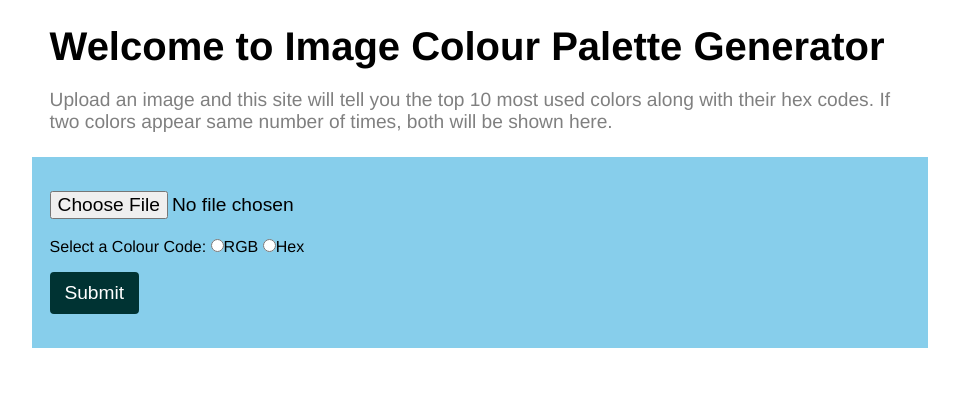
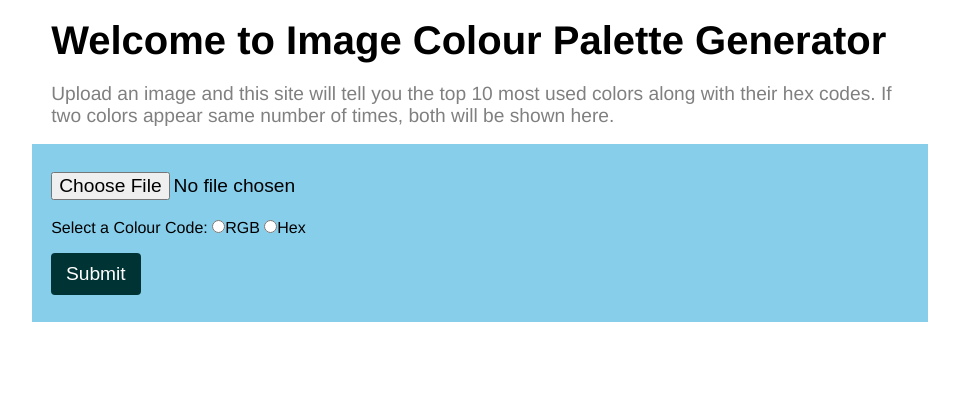
Before and after one commit to Ishan2608/Color-Palette-Extractor-Discover-the-Vibrant-Hues, a Flask app: page / in a window 1280 px wide. Shown: the top 395 px of the page, without its empty margins (160-1119 px from the left). Run offline with Flask 2, Linux system fonts and the light colour scheme.

Commit message:
improve UI

```diff
--- a/templates/index.html
+++ b/templates/index.html
@@ -14,7 +14,7 @@
             margin: auto;
             width: 70%;
             font-family: Helvetica;
-            padding: 1.5rem 1.1rem;
+            padding: 1.1rem 1.2rem;
         }
 
         header > h1{
@@ -51,6 +51,10 @@
             border-radius: 4px;
         }
 
+        main{
+            padding: 0;
+        }
+
         .pair{
             width: 100%;
             display: flex;
@@ -84,7 +88,7 @@
         </p>
     </header>
     <form action = "/" method = "POST" enctype = "multipart/form-data">
-        <input type = "file" name = "file" />
+        <input type = "file" name = "file" required />
         <br>
         Select a Colour Code:
         <input type="radio" name="colour_code" value="rgb">RGB
@@ -97,10 +101,10 @@
             <div class="pair">
                 {% if code != 'hex': %}
                     <div class="color-box" style="background-color: rgb{{ colors_list[i] }};"></div>
-                    <div class="color-box-value"> {{i+1}}:-   rgb{{colors_list[i]}}</div>
+                    <div class="color-box-value"> {{i+1}}:  rgb{{colors_list[i]}}</div>
                 {% else: %}
                     <div class="color-box" style="background-color: #{{ colors_list[i] }};"></div>
-                    <div class="color-box-value"> {{i+1}}:-   #{{colors_list[i]}}</div>
+                    <div class="color-box-value"> {{i+1}}:   #{{colors_list[i]}}</div>
                 {% endif %}
             </div>
         {% endfor %}
```
